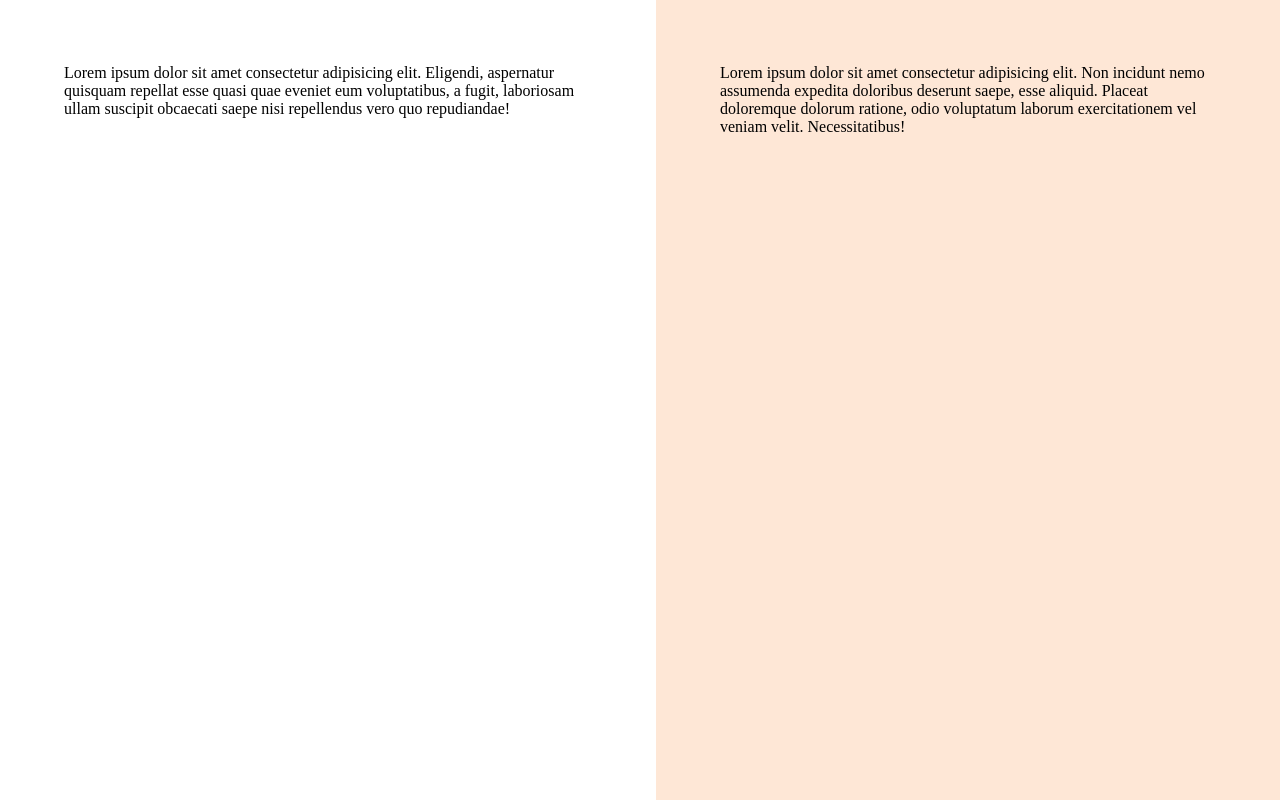
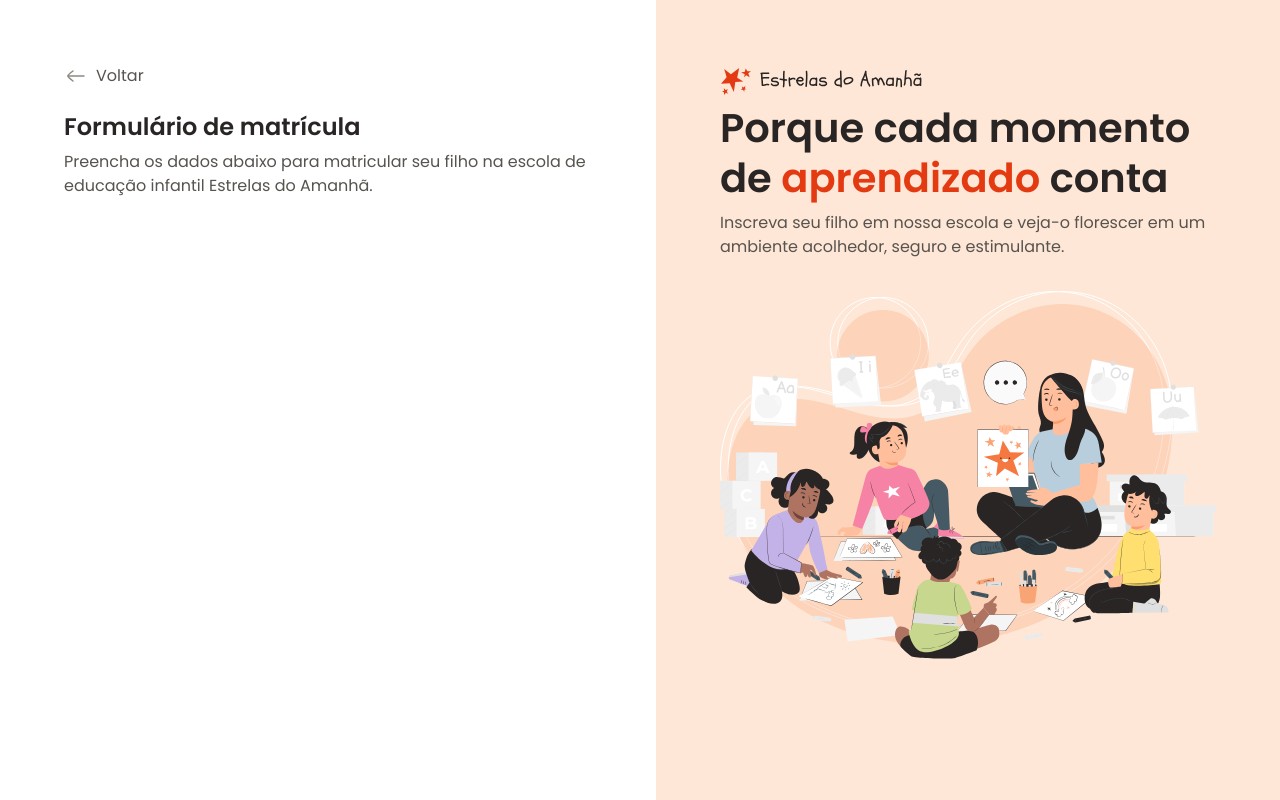
Before and after one commit to ThurZXP0/Formulario-de-Matricula, a plain HTML site: page index.html in a window 1280 px wide. Drawn offline with Linux system fonts and the light colour scheme.

Commit message:
Conteúdo aside e conteúdo inicial do main

```diff
--- a/index.html
+++ b/index.html
@@ -16,13 +16,31 @@
   <div id="app">
     <main>
       <div class="main-container">
-        Lorem ipsum dolor sit amet consectetur adipisicing elit. Eligendi, aspernatur quisquam repellat esse quasi quae eveniet eum voluptatibus, a fugit, laboriosam ullam suscipit obcaecati saepe nisi repellendus vero quo repudiandae!
+        <div class="back">
+          <img src="assets/icons/arrow-left-02.svg" alt="ícone de voltar">
+          <span>Voltar</span>
+        </div>
+
+        <h1>Formulário de  matrícula</h1>
+        <p>Preencha os dados abaixo para matricular seu filho na escola de educação infantil Estrelas do Amanhã.</p>
       </div>
     </main>
 
     <aside>
       <div class="aside-container">
-        Lorem ipsum dolor sit amet consectetur adipisicing elit. Non incidunt nemo assumenda expedita doloribus deserunt saepe, esse aliquid. Placeat doloremque dolorum ratione, odio voluptatum laborum exercitationem vel veniam velit. Necessitatibus!
+        <header>
+          <img src="assets/logo.svg" alt="Logo estrelas do amanhã">
+          <h2>
+            Porque cada momento de
+            <span>
+              aprendizado
+            </span>
+            conta
+          </h2>
+          <p>Inscreva seu filho em nossa escola e veja-o florescer em um ambiente acolhedor, seguro e estimulante.</p>
+        </header>
+
+        <img src="assets/Illustration.svg" alt="ilustração de uma professora com crianças prestando atenção">
       </div>
     </aside>
   </div>
--- a/styles/global.css
+++ b/styles/global.css
@@ -24,4 +24,16 @@
 
 body {
   overflow: hidden;
+
+  font: var(--text);
+  color: var(--text-secondary);
 }
+
+h1, h2 {
+  color: var(--text-primary);
+}
+
+img {
+  max-width: 100%;
+  height: auto;
+}
--- a/styles/layout.css
+++ b/styles/layout.css
@@ -14,6 +14,18 @@
     max-width: 33rem;
     margin-left: auto;
   }
+
+  & .back {
+    display: flex;
+    align-items: center;
+    gap: .5rem;
+    margin-bottom: 1.5rem;
+  }
+
+  & h1 {
+    font: 600 1.5rem/1.25 var(--font-family);
+    margin-bottom: .5rem;
+  }
 }
 
 aside {
@@ -22,5 +34,17 @@
 
  & .aside-container {
   max-width: 31rem;
+
+  & > img {
+   margin-top: 2rem;
  }
 }
+
+ & h2 {
+  font: 600 2.5rem/1.25 var(--font-family);
+  margin-bottom: .5rem;
+  & span {
+    color: var(--text-highlight);
+  }
+ }
+}
```
